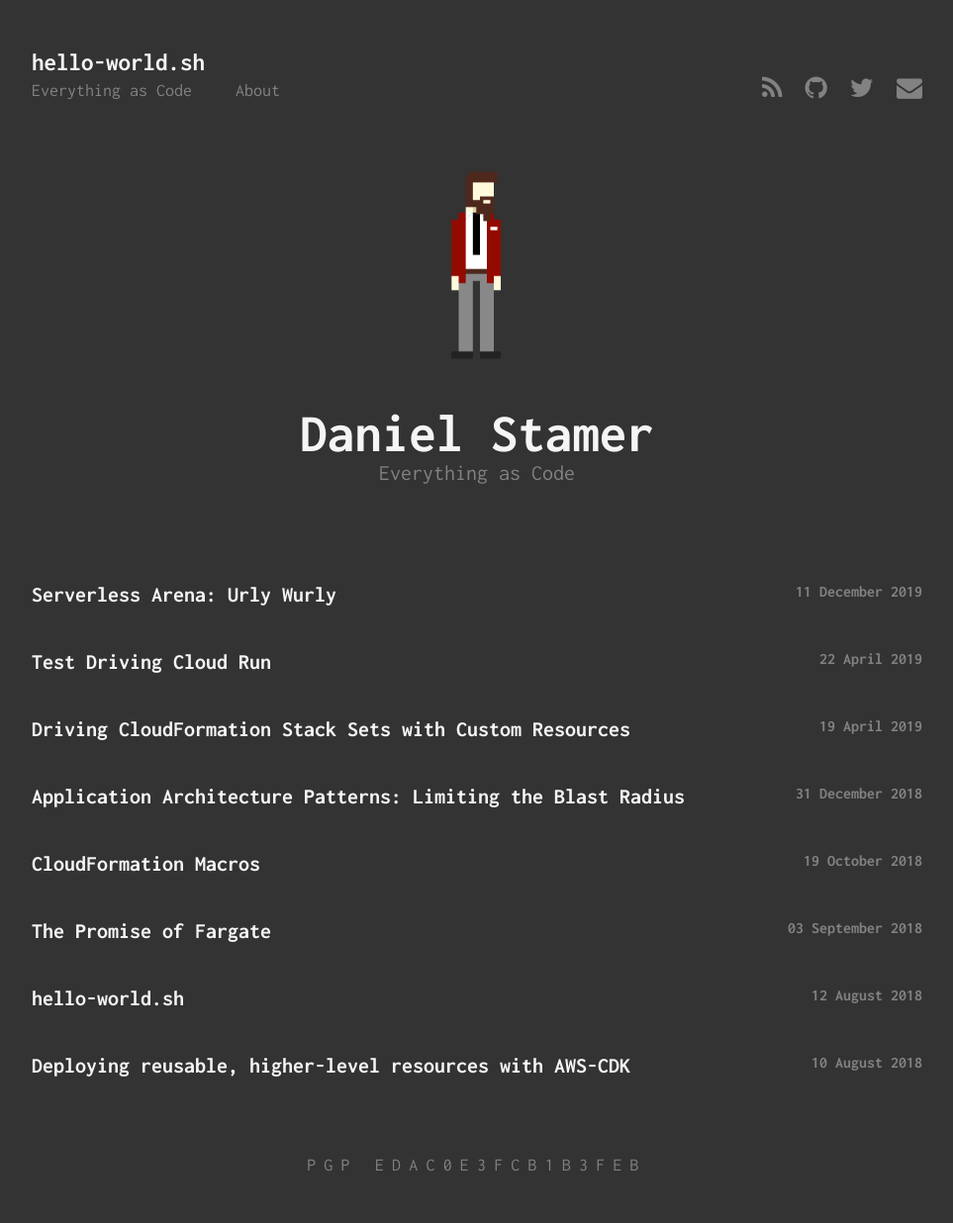
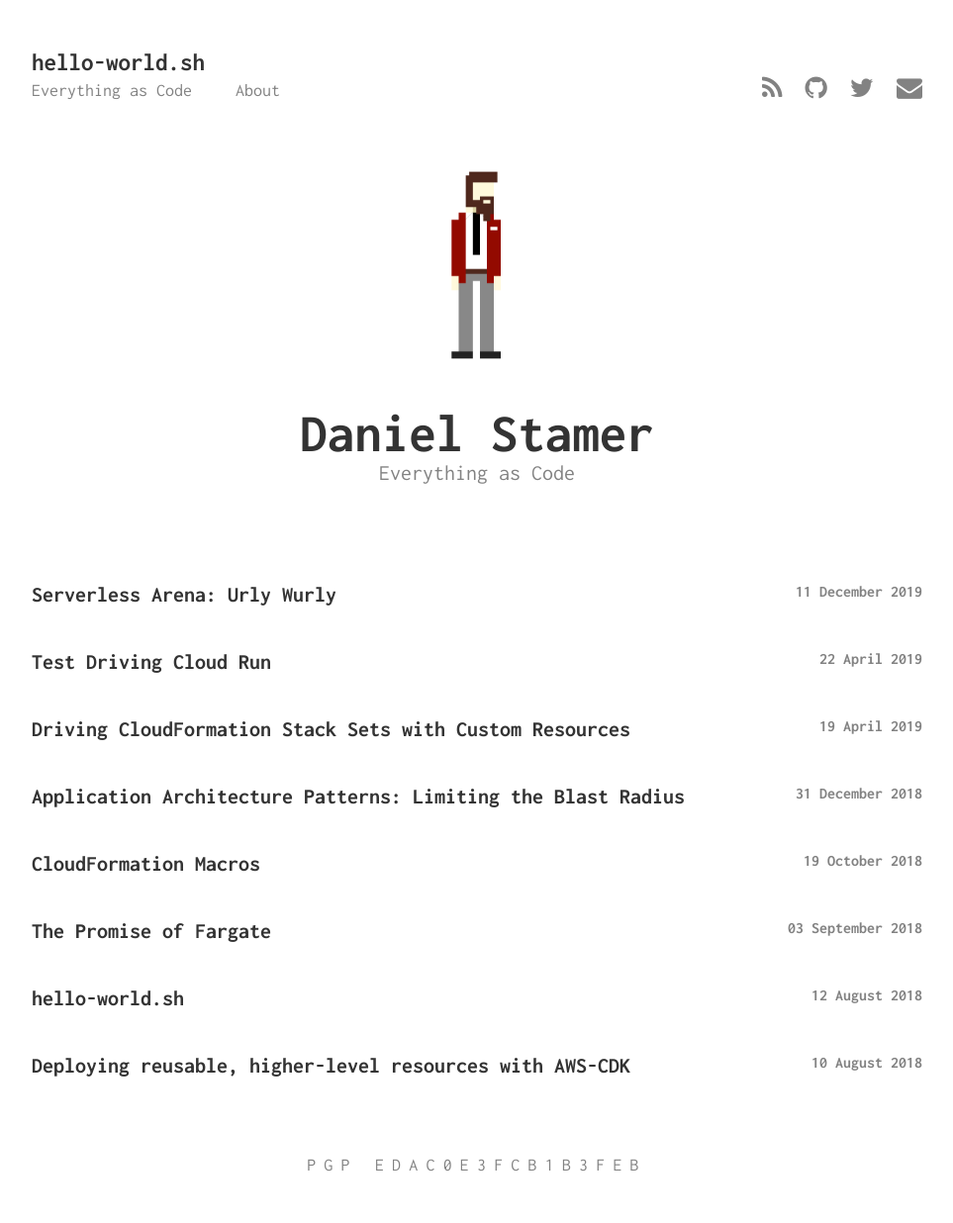
Before and after one commit to helloworlddan/hello-world.sh, a Jekyll site: the page built from site/index.html, in a window 1280 px wide. Shown: the whole page at 99% size, without its empty margins (158-1121 px from the left). Built offline with Jekyll 4.4.1, drawn with Linux system fonts in a browser that asks for light colours.

Commit message:
change to light style
Signed-off-by: Daniel Stamer <dan@hello-world.sh>

```diff
--- a/site/404.html
+++ b/site/404.html
@@ -6,7 +6,7 @@ sitemap:
 ---
 
 <h2 class="go-home">
-    I suggest you <a href="/">going home</a>, it's 404 and it's getting dark!
+    I suggest you <a href="/">go home</a>, it's 404 and it's getting dark!
 </h2>
 
 
--- a/site/_sass/_default.scss
+++ b/site/_sass/_default.scss
@@ -23,7 +23,7 @@ p {
 img {
     margin: 40px auto;
     display: block;
-    background-color: $cloudy;
+    background-color: $dorian;
     max-width: 100%;
 }
 
--- a/site/css/main.scss
+++ b/site/css/main.scss
@@ -6,8 +6,8 @@ sitemap:
 @charset "utf-8";
 
 /* =Colors */
-$dorian: #333333;
-$iron: #F5F5F5;
+$dorian: #ffffff;
+$iron: #333333;
 $cloudy: #828282;
 
 @import
```
Also changed, not shown: 1 other file.
